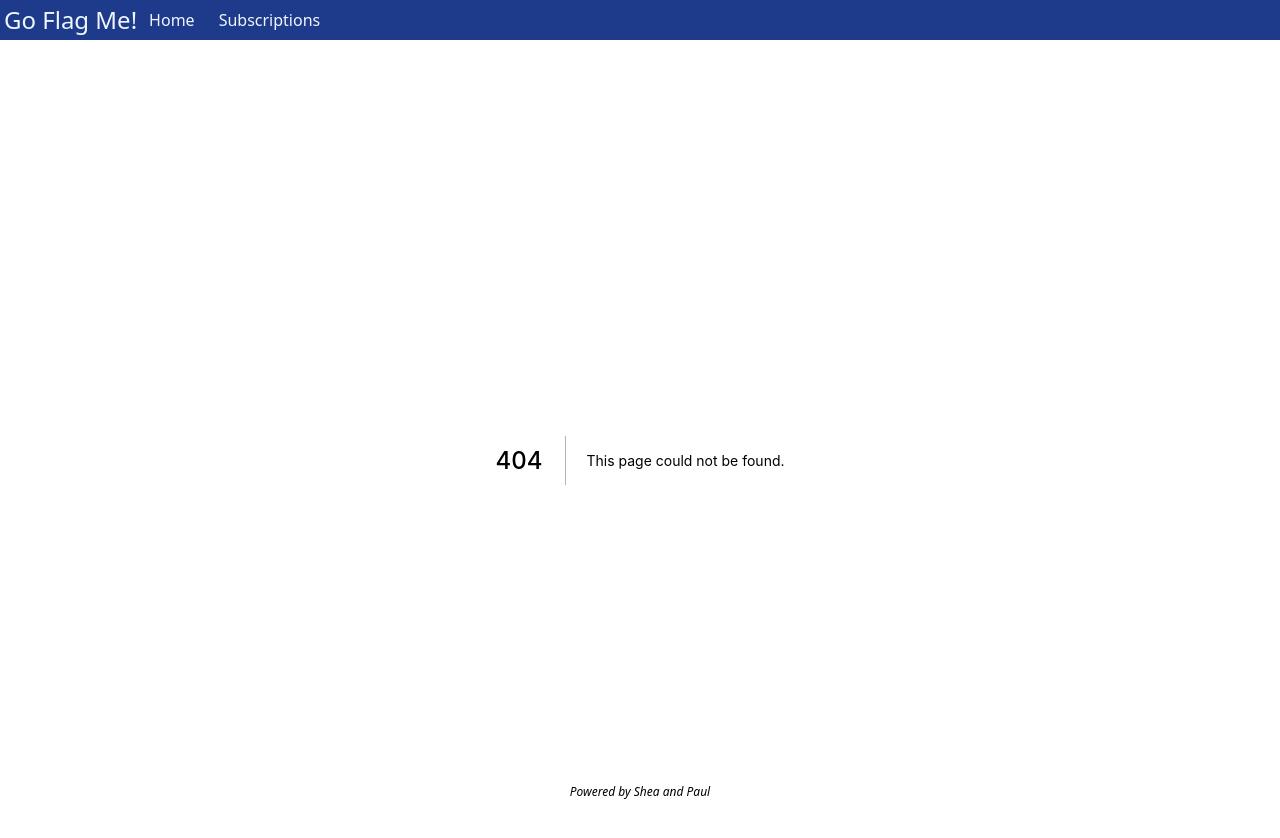
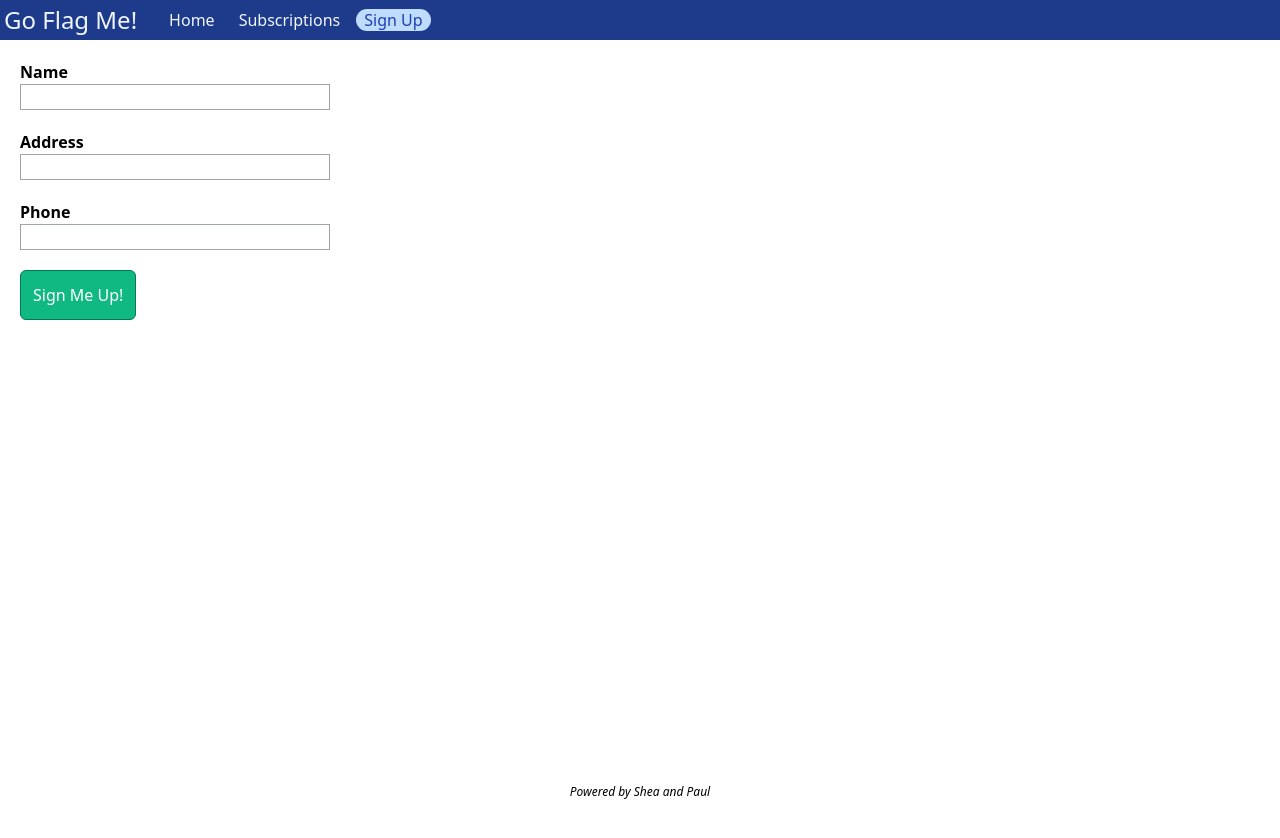
Before and after one commit to sleslein/go-flag-me, a Next.js app in the folder app/: page /signup in a window 1280 px wide. Before the commit this address had no page. Shown: the top 838 px of the page. After the commit the page ends 800 px from the top, so only its background shows below. Built offline with nearby package versions, Linux system fonts and the light colour scheme.

Commit message:
added signup and simple components

```diff
--- /dev/null
+++ b/app/components/Button.tsx
@@ -0,0 +1,9 @@
+import { ReactNode, ReactText } from "react";
+
+interface ButtonProps {
+    children: ReactText
+}
+
+export default function Button ({children}: ButtonProps) {
+    return <button className="p-3 bg-green-500 text-white rounded-md border border-green-700">{children}</button>
+}
--- a/app/components/Card.tsx
+++ b/app/components/Card.tsx
@@ -2,12 +2,13 @@ import { ReactNode } from "react";
 
 interface CardProps {
     title: string,
+    cssOverride?: string,
     children: ReactNode
 }
 
-export default function Card({title, children}: CardProps) {
+export default function Card({title, children, cssOverride}: CardProps) {
     return (
-        <div className="shadow w-2/5 bg-gray-100 p-2">
+        <div className={`shadow w-2/5 bg-gray-100 p-2 ${cssOverride ?? ''}`}>
             <div className="text-lg font-bold mb-1">{title}</div>
             <div>{children}</div>
         </div>
--- /dev/null
+++ b/app/components/Field.tsx
@@ -0,0 +1,12 @@
+interface FieldProps {
+    label: string
+}
+
+export default function Field({label}:FieldProps){
+    return (
+        <div className="mb-5 flex flex-col">
+            <label className="font-semibold mr-3">{label}</label>
+            <input type="text" className="border border-gray-400 w-1/4" />
+        </div>
+    );
+}
--- a/app/pages/Header.tsx
+++ b/app/pages/Header.tsx
@@ -4,10 +4,11 @@ import { useRouter } from 'next/router'
 export default function Header() {
     return (
         <div className="flex flex-row items-center p-1 bg-blue-900 text-blue-50">
-            <div className="text-2xl">Go Flag Me!</div>
+            <div className="text-2xl mr-5">Go Flag Me!</div>
             <ul className="flex flex-row">
                 <NavLink href="/">Home</NavLink>
                 <NavLink href="/subscriptions">Subscriptions</NavLink>
+                <NavLink href="/signup">Sign Up</NavLink>
             </ul>
         </div>
     );
--- /dev/null
+++ b/app/pages/signup/index.tsx
@@ -0,0 +1,13 @@
+import Button from "../../components/Button";
+import Field from "../../components/Field";
+
+export default function SignUp() {
+    return (
+        <form>
+            <Field label="Name" />
+            <Field label="Address" />
+            <Field label="Phone" />
+            <Button>Sign Me Up!</Button>
+        </form>
+    );
+}
--- a/app/pages/subscriptions/index.tsx
+++ b/app/pages/subscriptions/index.tsx
@@ -1,3 +1,5 @@
 export default function Subscriptions () {
-    return <p>This is the subscriptions page</p>
+    return (
+        <p>This is the subscriptions page</p>
+    );
 }
```
